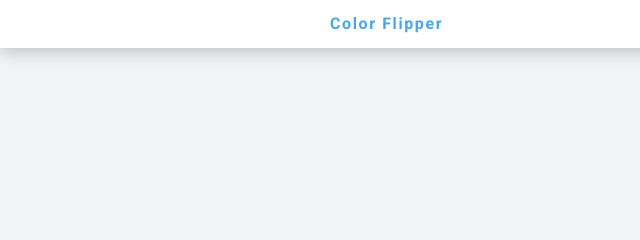
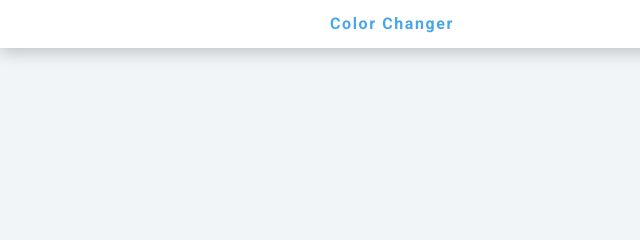
Before and after one commit to bryton90/Color-Changer, a plain HTML site: page final/index.html in a window 1280 px wide. Shown: the top 240 px of the page, 0-640 px from the left. Drawn offline with nearby package versions, Linux system fonts and the light colour scheme.

Commit message:
Update index.html

```diff
--- a/final/index.html
+++ b/final/index.html
@@ -3,7 +3,7 @@
   <head>
     <meta charset="UTF-8" />
     <meta name="viewport" content="width=device-width, initial-scale=1.0" />
-    <title>Color Flipper || Simple</title>
+    <title>Color changer || Simple</title>
 
     <!-- styles -->
     <link rel="stylesheet" href="styles.css" />
@@ -11,7 +11,7 @@
   <body>
     <nav>
       <div class="nav-center">
-        <h4>color flipper</h4>
+        <h4>color changer</h4>
         <ul class="nav-links">
           <li><a href="index.html">simple</a></li>
           <li><a href="hex.html">hex</a></li>
```
